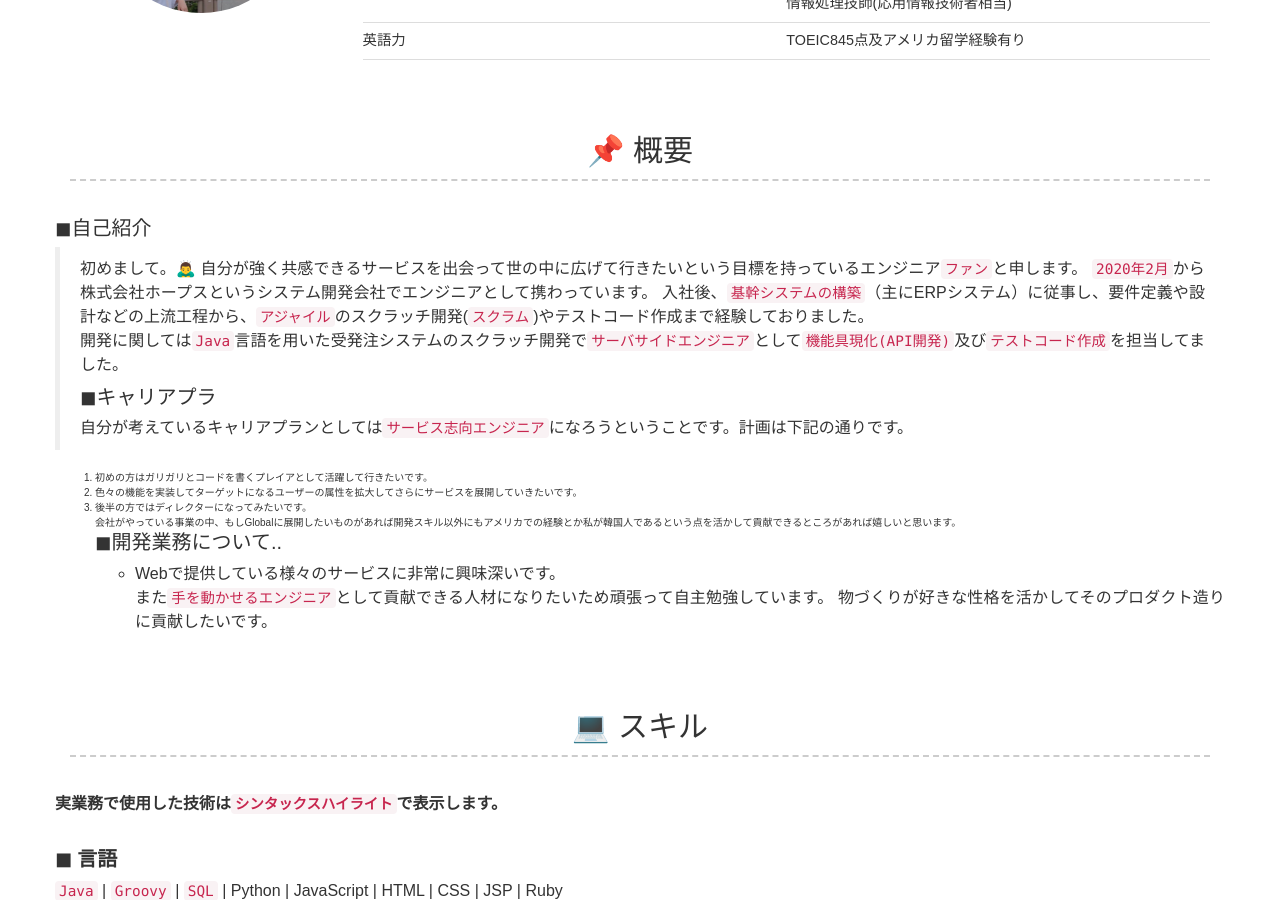
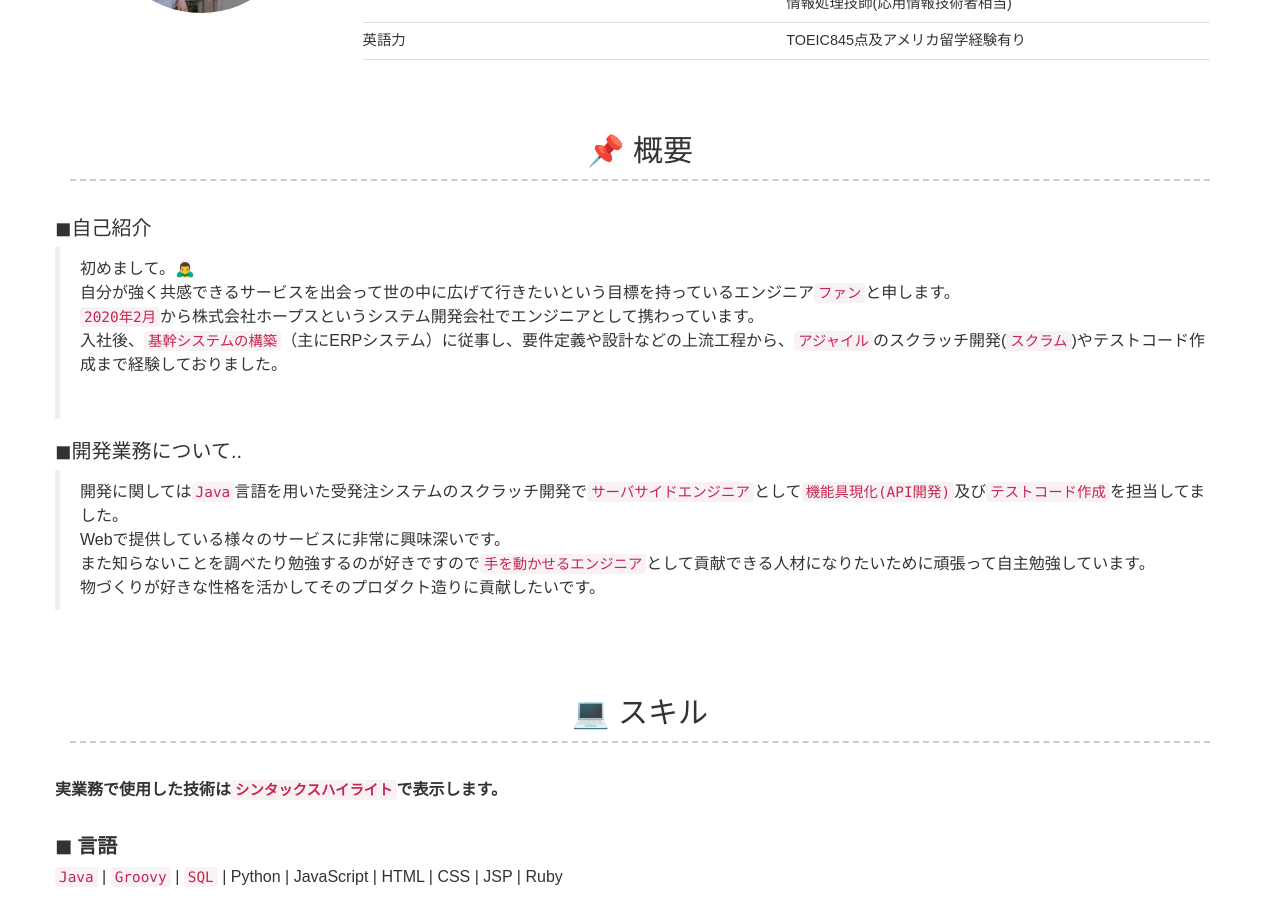
Before and after one commit to SeungyeonHwang/SeungyeonHwang.github.io, a Jekyll site: the page built from index.md, in a window 1280 px wide and 900 px high, scrolled down 588 px. Built offline with Jekyll 4.4.1, drawn with Linux system fonts in a browser that asks for light colours; nearby versions of some CDN libraries.

Commit message:
no message

```diff
--- a/_config.yml
+++ b/_config.yml
@@ -43,20 +43,14 @@ activity_content: |
     自分が強く共感できるサービスを出会って世の中に広げて行きたいという目標を持っているエンジニア`ファン`と申します。
   > `2020年2月`から株式会社ホープスというシステム開発会社でエンジニアとして携わっています。
     入社後、`基幹システムの構築`（主にERPシステム）に従事し、要件定義や設計などの上流工程から、`アジャイル`のスクラッチ開発(`スクラム`)やテストコード作成まで経験しておりました。
+  >
+  <br>
+
+  ## ◼︎開発業務について..
   > 開発に関しては`Java`言語を用いた受発注システムのスクラッチ開発で`サーバサイドエンジニア`として`機能具現化(API開発)`及び`テストコード作成`を担当してました。
-  <br>
-  ## ◼︎キャリアプラ
-  > 自分が考えているキャリアプランとしては`サービス志向エンジニア`になろうということです。計画は下記の通りです。
-
-  1. 初めの方はガリガリとコードを書くプレイアとして活躍して行きたいです。
-  2. 色々の機能を実装してターゲットになるユーザーの属性を拡大してさらにサービスを展開していきたいです。
-  3. 後半の方ではディレクターになってみたいです。
-  会社がやっている事業の中、もしGlobalに展開したいものがあれば開発スキル以外にもアメリカでの経験とか私が韓国人であるという点を活かして貢献できるところがあれば嬉しいと思います。
-  <br>
-  ## ◼︎開発業務について..
-  - Webで提供している様々のサービスに非常に興味深いです。
-  また`手を動かせるエンジニア`として貢献できる人材になりたいため頑張って自主勉強しています。
-  物づくりが好きな性格を活かしてそのプロダクト造りに貢献したいです。
+  > Webで提供している様々のサービスに非常に興味深いです。
+  > また知らないことを調べたり勉強するのが好きですので`手を動かせるエンジニア`として貢献できる人材になりたいために頑張って自主勉強しています。
+  > 物づくりが好きな性格を活かしてそのプロダクト造りに貢献したいです。
 
 # Skill Section
 skill_title: 💻 スキル
```
Also changed, not shown: _data/test.markdown (+13 -13 lines).
